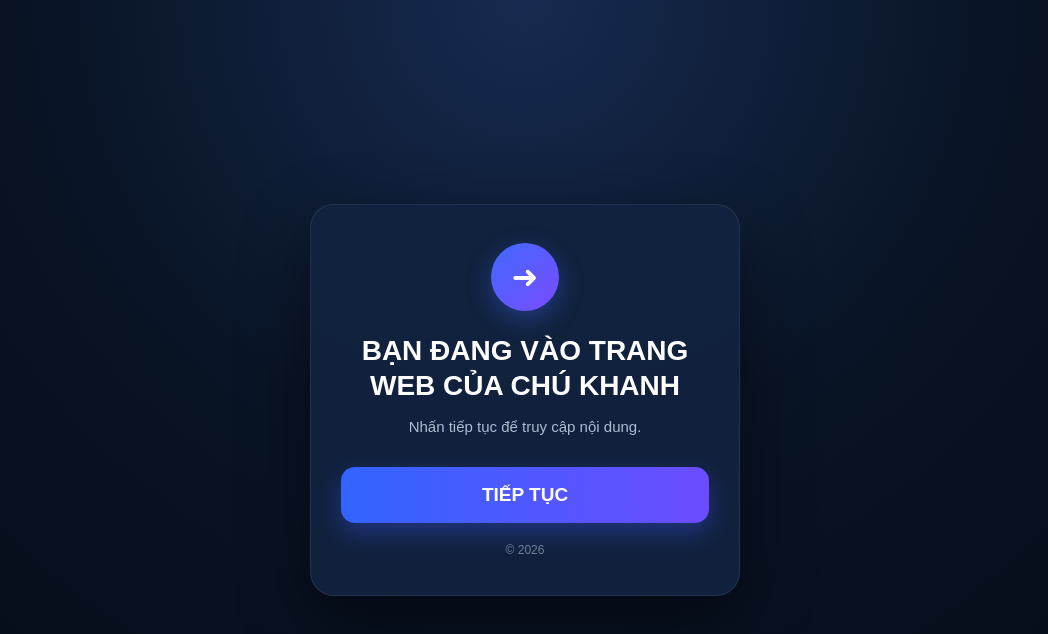
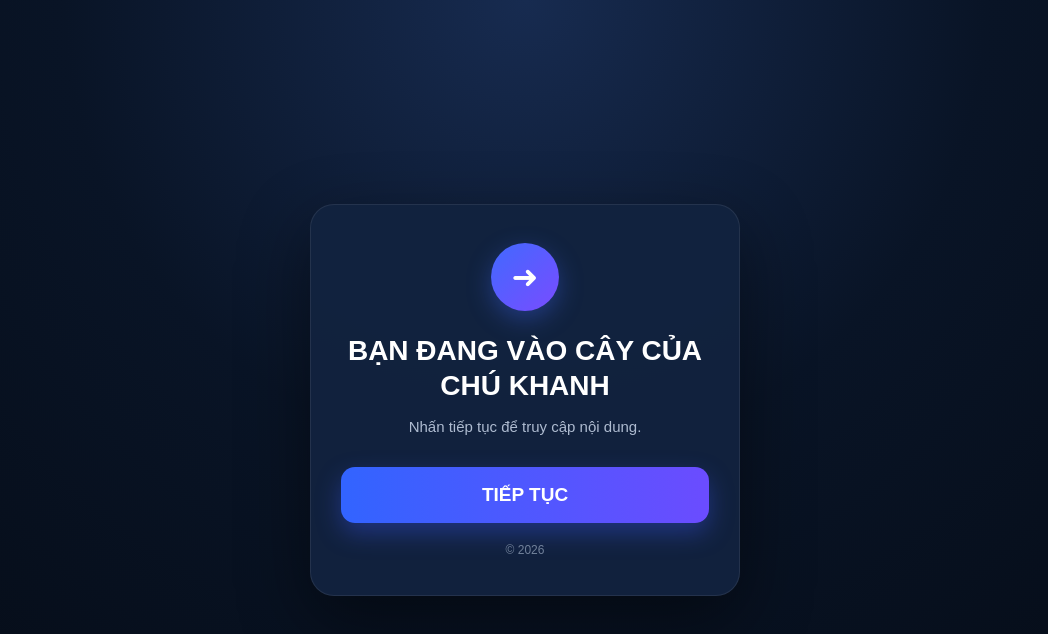
Before and after one commit to meta-linkk/ga369, a plain HTML site: page index.html in a window 1280 px wide. Shown: the whole page, without its empty margins (115-1163 px from the left). Drawn offline with Linux system fonts and the light colour scheme.

Commit message:
Update index.html

```diff
--- a/index.html
+++ b/index.html
@@ -92,7 +92,7 @@ button:hover{
 
     <div class="icon">➜</div>
 
-    <h1>BẠN ĐANG VÀO TRANG WEB CỦA CHÚ KHANH</h1>
+    <h1>BẠN ĐANG VÀO CÂY CỦA CHÚ KHANH </h1>
 
     <div class="desc">
         Nhấn tiếp tục để truy cập nội dung.
```
